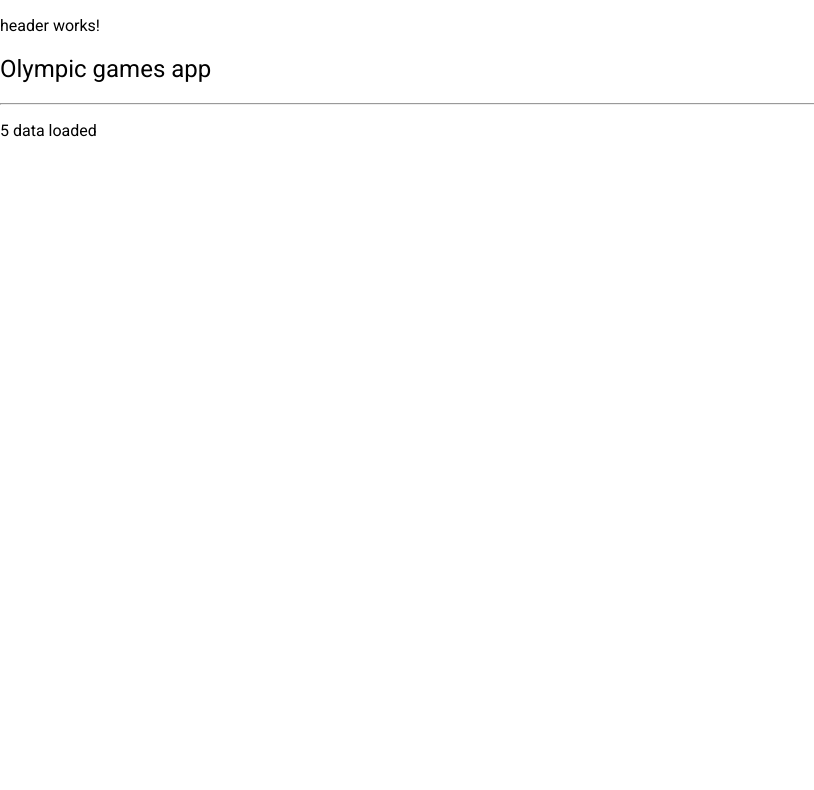
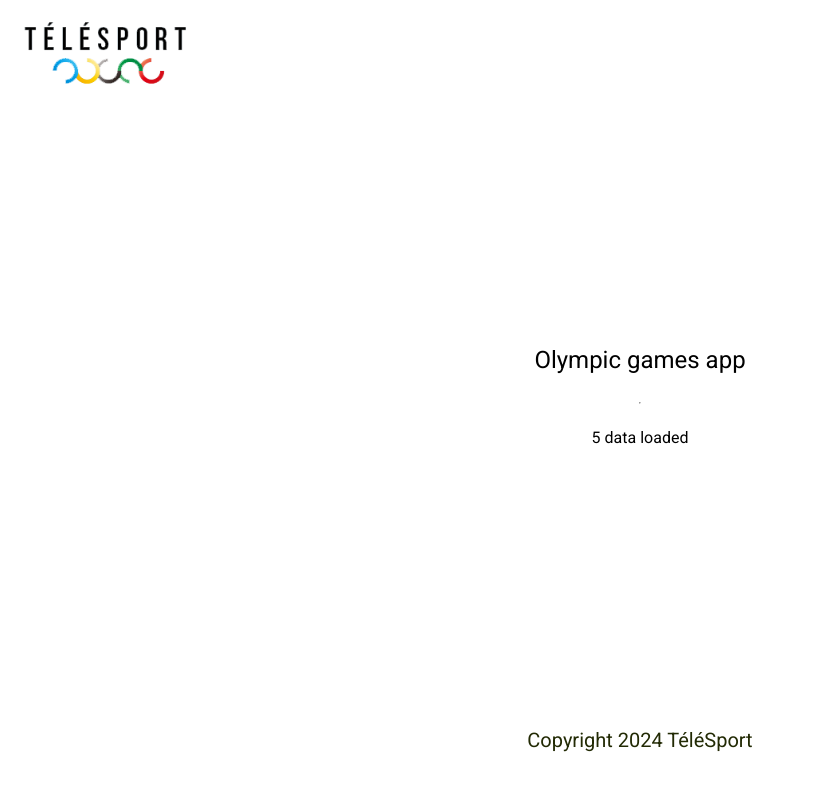
Before and after one commit to LancelleTimote/Projet-n-16-Developper-le-front-end-en-utilisant-Angular, an Angular app: page / in a window 1280 px wide. Shown: the top 790 px of the page, without its empty margins (0-814 px from the left). Built offline with nearby package versions, Linux system fonts and the light colour scheme.

Commit message:
Mise en forme css pages et composants

```diff
--- a/src/app/components/footer/footer.component.html
+++ b/src/app/components/footer/footer.component.html
@@ -1,3 +1,3 @@
-<footer className="footer">
-    <p className="footer-text">Copyright 2024 TéléSport</p>
+<footer class="footer">
+    <p class="footer-text">Copyright 2024 TéléSport</p>
 </footer>
--- a/src/app/components/footer/footer.component.scss
+++ b/src/app/components/footer/footer.component.scss
@@ -1,7 +1,10 @@
+@import "../../../styles/Utils/Variables.scss";
+
 .footer {
     display: flex;
     justify-content: center;
-    padding: 2rem 0 1.5rem;
+    padding: 3rem 0;
+    font-size: 20px;
     &-text {
         margin: 0;
         padding: 0;
--- a/src/app/components/header/header.component.html
+++ b/src/app/components/header/header.component.html
@@ -1 +1,5 @@
-<p>header works!</p>
+<header class="header">
+    <a routerLink="/">
+        <img src="../../../assets/images/logo.PNG" alt="Télésport Logo" class="header_logo" />
+    </a>
+</header>
--- a/src/app/components/header/header.component.scss
+++ b/src/app/components/header/header.component.scss
@@ -0,0 +1,11 @@
+@import "../../../styles/Utils/Variables.scss";
+
+.header {
+    margin: 15px;
+    display: flex;
+    align-items: center;
+    justify-content: space-between;
+    &_logo {
+        height: 75px;
+    }
+}
--- a/src/app/pages/home/home.component.html
+++ b/src/app/pages/home/home.component.html
@@ -1,4 +1,9 @@
-<app-header></app-header>
-<h2>Olympic games app</h2>
-<hr />
-<p>{{ (olympics$ | async)?.length }} data loaded</p>
+<div class="allHeight flexPlacement">
+    <app-header></app-header>
+    <div class="main-content">
+        <h2>Olympic games app</h2>
+        <hr />
+        <p>{{ (olympics$ | async)?.length }} data loaded</p>
+    </div>
+    <app-footer></app-footer>
+</div>
--- a/src/app/pages/home/home.component.ts
+++ b/src/app/pages/home/home.component.ts
@@ -3,13 +3,14 @@ import { Observable, of } from "rxjs";
 import { OlympicService } from "src/app/core/services/olympic.service";
 import { HeaderComponent } from "../../components/header/header.component";
 import { CommonModule } from "@angular/common";
+import { FooterComponent } from "src/app/components/footer/footer.component";
 
 @Component({
     selector: "app-home",
     templateUrl: "./home.component.html",
     styleUrls: ["./home.component.scss"],
     standalone: true,
-    imports: [CommonModule, HeaderComponent],
+    imports: [CommonModule, HeaderComponent, FooterComponent],
 })
 export class HomeComponent implements OnInit {
     public olympics$: Observable<any> = of(null);
--- a/src/styles/Base/Base.scss
+++ b/src/styles/Base/Base.scss
@@ -8,3 +8,24 @@
 body {
     margin: 0;
 }
+
+.allHeight,
+.flexPlacement,
+.main-content {
+    display: flex;
+    flex-direction: column;
+}
+
+.allHeight {
+    min-height: 100vh;
+}
+
+.main-content {
+    flex: 1;
+}
+
+.main-content {
+    align-items: center;
+    justify-content: center;
+    padding: 20px;
+}
```
Also changed, not shown: src/assets/images/logo.PNG (added).
